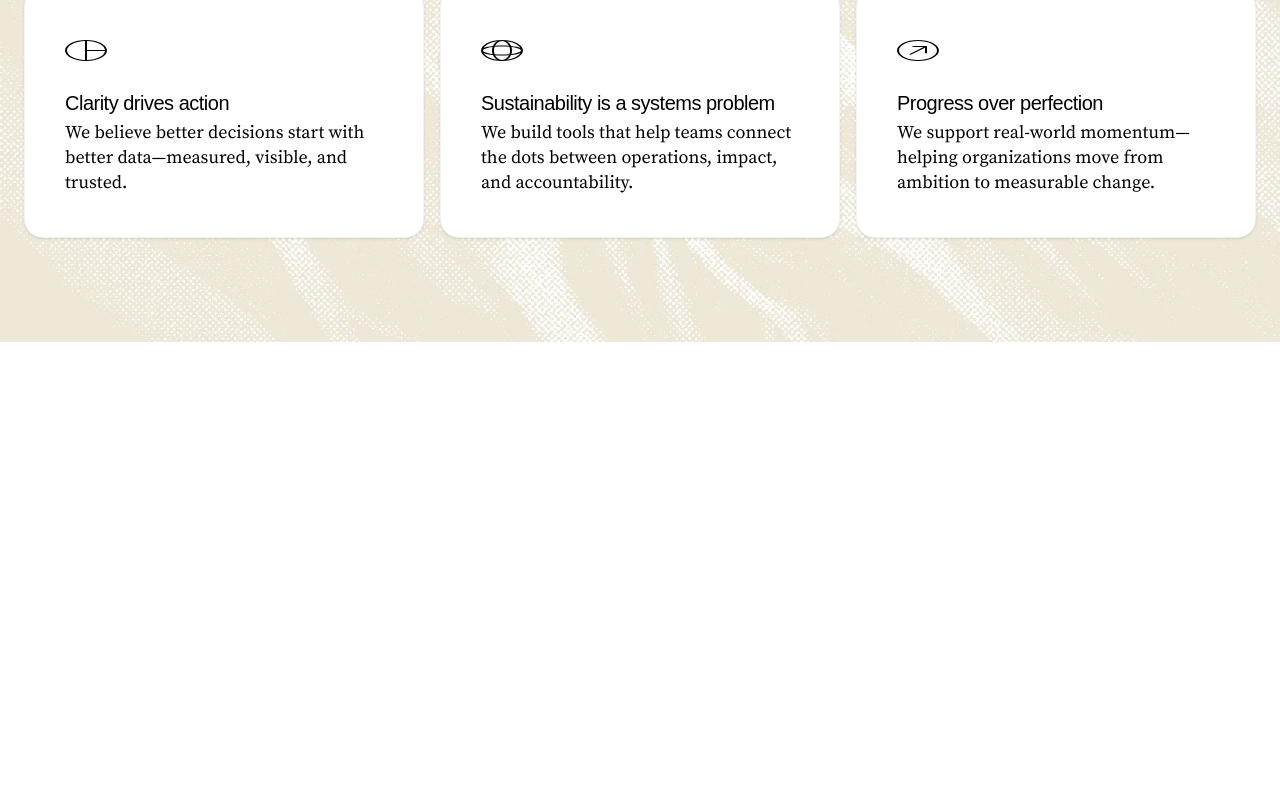
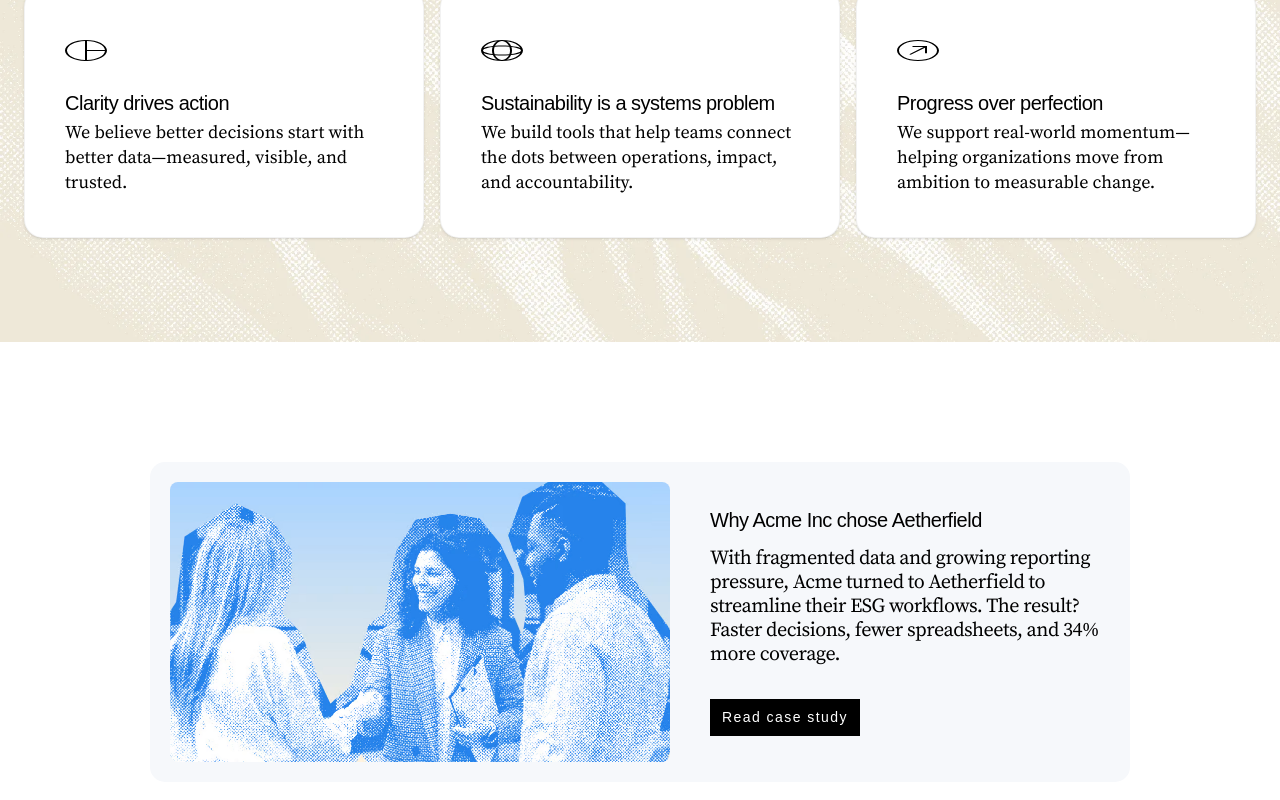
Before and after one commit to SyedMaazz/aetherfield-site, a React (Vite) app: page / in a window 1280 px wide. Shown: the part 2305-3105 px from the top of the page. Before the commit the page ends 2647 px from the top, so only its background shows below. Built offline with nearby package versions, Linux system fonts and the light colour scheme; a web font is replaced by a local one.

Commit message:
foundations section done

```diff
--- a/src/App.jsx
+++ b/src/App.jsx
@@ -2,6 +2,7 @@ import Navbar from './components/Navbar';
 import Hero from './components/Hero';
 import Features from './components/Features';
 import Principles from './components/Principles';
+import Foundations from './components/Foundations';
 
 function App() {
   return (
@@ -11,6 +12,7 @@ function App() {
         <Hero />
         <Features />
         <Principles />
+        <Foundations />
       </main>
     </div>
   );
--- /dev/null
+++ b/src/components/Foundations.jsx
@@ -0,0 +1,55 @@
+import React from "react";
+import { motion } from "framer-motion";
+import foundationsImg from "../assets/foundations-bg.avif";
+
+const Foundations = () => {
+  return (
+    <section className="bg-white py-30 overflow-hidden flex justify-center items-center">
+      {/* 1. THE MAIN CARD: Added 'relative' and 'left-[]' to control horizontal movement */}
+      <motion.div
+        initial={{ opacity: 0, y: 30}}
+        whileInView={{ opacity: 1, y: 0}}
+        viewport={{ once: true }}
+        transition={{ duration: 0.8 }}
+        /* CHANGE THE VALUE BELOW:
+           - Use left-[50px] to move RIGHT
+           - Use -left-[50px] to move LEFT
+        */
+        className="relative w-[980px] h-[320px] bg-[#f6f8fb] backdrop-blur-md rounded-[15px] overflow-hidden flex flex-row items-center pl-5 gap-10"
+      >
+
+        {/* 2. THE IMAGE: Fixed 550px x 290px */}
+        <div className="w-[500px] h-[280px] shrink-0">
+          <div className="w-full h-full rounded-[8px] overflow-hidden">
+            <img
+              src={foundationsImg}
+              alt="Acme Inc Case Study"
+              className="w-full h-full object-cover"
+            />
+          </div>
+        </div>
+
+        {/* 3. THE CONTENT AREA: Fixed Width (420px) */}
+        <div className="w-[420px] flex flex-col items-start text-left">
+          <h2 className="text-[20px] font-nav font-medium text-black leading-tight mb-3.5 -pt-2 tracking-tight">
+            Why Acme Inc chose Aetherfield<br />
+          </h2>
+
+          <p className="text-black font-serif text-[20px] mb-8 -tracking-[0.03rem] leading-[1.2]">
+            With fragmented data and growing reporting pressure, Acme turned to
+            Aetherfield to streamline their ESG workflows. The result?
+            Faster decisions, fewer spreadsheets, and 34% more coverage.
+          </p>
+
+          {/* THE BUTTON */}
+          <button className="px-3 py-2 bg-black text-white font-nav text-[14px] font-light tracking-[0.09rem]">
+            Read case study
+          </button>
+        </div>
+
+      </motion.div>
+    </section>
+  );
+};
+
+export default Foundations;
```
